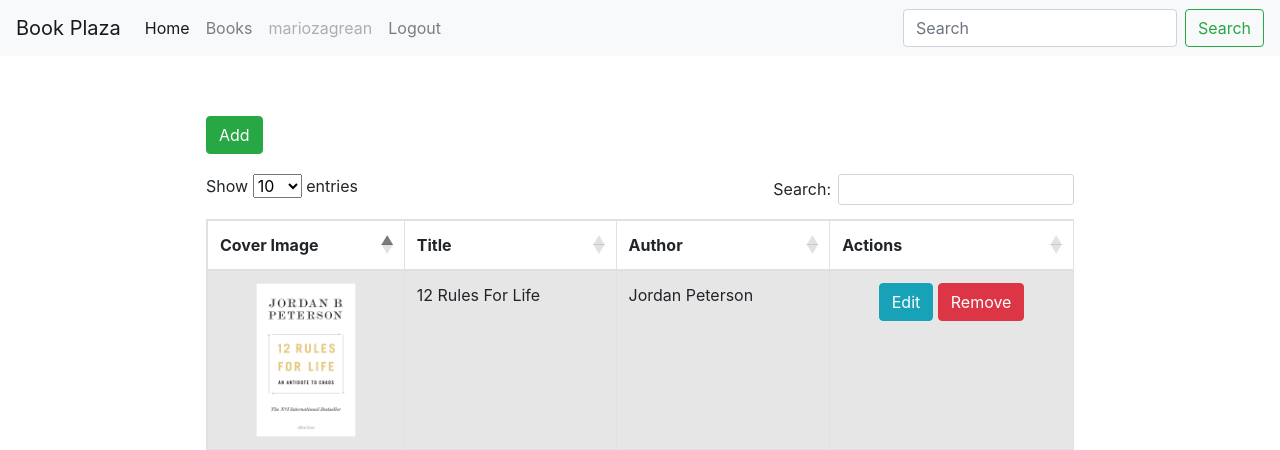
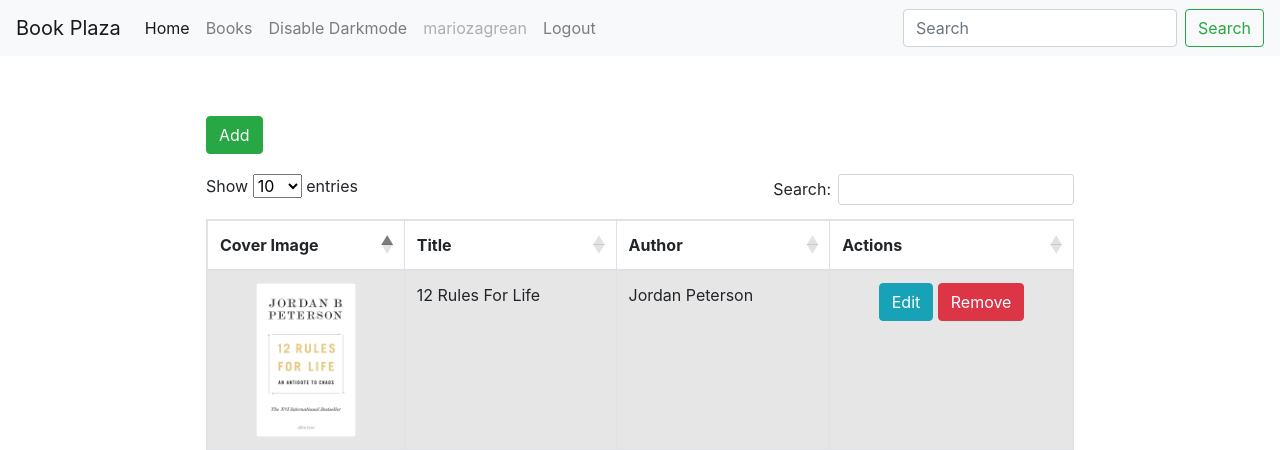
Before and after one commit to hurley98/BookPlaza, a PHP site: page /books.php in a window 1280 px wide. Shown: the top 450 px of the page. Run offline with PHP 8.4, Linux system fonts and the light colour scheme; a user stored in the database is signed in; data comes from the database, SQL or seed files in the repository; tables that the repository leaves empty or names only in its code hold one stand-in row (values such as "Sample post"); some libraries are stand-ins or nearby versions.

Commit message:
Dark mode

```diff
--- a/books.php
+++ b/books.php
@@ -53,13 +53,13 @@ $uid = $_SESSION['user'];
                         <div class="modal fade" tabindex="-1" role="dialog" id="editM<?php echo $book['id']; ?>">
                             <div class="modal-dialog" role="document">
                                 <div class="modal-content">
-                                <div class="modal-header">
+                                <div class="modal-header <?php if($user->isLoggedIn() && $user->darkMode($_SESSION['user'])) { echo "darkmode" ;} ?>">
                                     <h5 class="modal-title">Editeaza cartea: <?php echo $book['title']; ?></h5>
                                     <button type="button" class="close" data-dismiss="modal" aria-label="Close">
                                     <span aria-hidden="true">&times;</span>
                                     </button>
                                 </div>
-                                <div class="modal-body">
+                                <div class="modal-body <?php if($user->isLoggedIn() && $user->darkMode($_SESSION['user'])) { echo "darkmode" ;} ?>">
                                     <form id="formEdit<?php echo $book['id']; ?>">
                                         <input type="number" name="bookid" value="<?php echo $book['id']; ?>" hidden/>
                                         <div class="form-group">
@@ -117,7 +117,7 @@ $uid = $_SESSION['user'];
                                     });
                                     </script>
                                 </div>
-                                <div class="modal-footer">
+                                <div class="modal-footer <?php if($user->isLoggedIn() && $user->darkMode($_SESSION['user'])) { echo "darkmode" ;} ?>">
                                     <button type="button" class="btn btn-secondary" data-dismiss="modal">Close</button>
                                 </div>
                                 </div>
@@ -128,13 +128,13 @@ $uid = $_SESSION['user'];
                         <div class="modal fade" id="removeModal<?php echo $book['id']; ?>" tabindex="-1" role="dialog" aria-labelledby="exampleModalLabel" aria-hidden="true">
                         <div class="modal-dialog" role="document">
                             <div class="modal-content">
-                            <div class="modal-header">
+                            <div class="modal-header <?php if($user->isLoggedIn() && $user->darkMode($_SESSION['user'])) { echo "darkmode" ;} ?>">
                                 <h5 class="modal-title text-danger" id="exampleModalLabel">Atenție</h5>
                                 <button type="button" class="close" data-dismiss="modal" aria-label="Close">
                                 <span aria-hidden="true">&times;</span>
                                 </button>
                             </div>
-                            <div class="modal-body">
+                            <div class="modal-body <?php if($user->isLoggedIn() && $user->darkMode($_SESSION['user'])) { echo "darkmode" ;} ?>">
                                 <p class="text-center">Ești sigur că vrei să ștergi?</p>
                                 <center>
                                     <input type="text" name="bidBook" id="bookb<?php echo $book['id']; ?>" value="<?php echo $book['id']; ?>" hidden />
@@ -192,13 +192,13 @@ $uid = $_SESSION['user'];
     <div class="modal" id="addBook" tabindex="-1" role="dialog">
         <div class="modal-dialog" role="document">
             <div class="modal-content">
-            <div class="modal-header">
+            <div class="modal-header <?php if($user->isLoggedIn() && $user->darkMode($_SESSION['user'])) { echo "darkmode" ;} ?>">
                 <h5 class="modal-title">Add a New Book</h5>
                 <button type="button" class="close closeButton" data-dismiss="modal" aria-label="Close">
                 <span aria-hidden="true">&times;</span>
                 </button>
             </div>
-            <div class="modal-body">
+            <div class="modal-body <?php if($user->isLoggedIn() && $user->darkMode($_SESSION['user'])) { echo "darkmode" ;} ?>">
                 <!-- Form with upload -->
                 <form enctype='multipart/form-data' method="POST" style="width: 80%;" id="uploadForm">
                     <div class="form-group">
@@ -249,7 +249,7 @@ $uid = $_SESSION['user'];
                     </center>
                 </form>
             </div>
-            <div class="modal-footer">
+            <div class="modal-footer <?php if($user->isLoggedIn() && $user->darkMode($_SESSION['user'])) { echo "darkmode" ;} ?>">
                 <button type="button" class="btn btn-secondary closeButton" data-dismiss="modal">Close</button>
             </div>
             </div>
--- a/class/User.php
+++ b/class/User.php
@@ -98,6 +98,101 @@ class User
         }
     }
 
+    // Dark mode enabled
+    public function darkMode($uid)
+    {
+        try
+        {
+            $statement = $this->db->prepare("SELECT * FROM usersettings WHERE uid=:uid AND darkmode=1");
+            $statement->bindParam(':uid', $uid, PDO::PARAM_INT);
+            $statement->execute();
+
+            if($statement->rowCount() > 0)
+            {
+                return true;
+            }
+        } catch(PDOException $e)
+        {
+            echo $e->getMessage();
+        }
+    }
+
+    // Verify if dark mode is enabled
+    public function darkModeEnabled($uid)
+    {
+        try
+        {
+            $statement = $this->db->prepare("SELECT * FROM usersettings WHERE uid=:uid AND darkmode=0");
+            $statement->bindParam(':uid', $uid, PDO::PARAM_INT);
+            $statement->execute();
+
+            if($statement->rowCount() > 0)
+            {
+                return true;
+            }
+            else
+            {
+                return false;
+            }
+        } catch(PDOException $e)
+        {
+            echo $e->getMessage();
+        }
+    }
+
+    // Enable dark mode
+    public function enableDarkMode($uid)
+    {
+        try
+        {
+            $statement = $this->db->prepare("UPDATE usersettings SET darkmode=1 WHERE uid=:uid");
+            $statement->bindParam(':uid', $uid, PDO::PARAM_INT);
+            $statement->execute();
+
+            if($statement->rowCount() > 0)
+            {
+                // s-a actualizat
+                return true;
+            }
+            else
+            {
+                // daca nu exista se va insera
+                $insertStatement = $this->db->prepare("INSERT INTO usersettings(uid, darkmode) VALUES(:uid, 1)");
+                $insertStatement->bindParam(':uid', $uid, PDO::PARAM_INT);
+                $insertStatement->execute();
+
+                if($insertStatement->rowCount() > 0)
+                {
+                    // s-a actualizat
+                    return true;
+                }
+            }
+        } catch(PDOException $e)
+        {
+            echo $e->getMessage();
+        }
+    }
+
+    // disable
+    public function disableDarkMode($uid)
+    {
+        try
+        {
+            $statement = $this->db->prepare("UPDATE usersettings SET darkmode=0 WHERE uid=:uid");
+            $statement->bindParam(':uid', $uid, PDO::PARAM_INT);
+            $statement->execute();
+
+            if($statement->rowCount() > 0)
+            {
+                // s-a actualizat
+                return true;
+            }
+        } catch(PDOException $e)
+        {
+            echo $e->getMessage();
+        }
+    }
+
     // Is Logged in
     public function isLoggedIn()
     {
--- /dev/null
+++ b/dist/css/darkmode.css
@@ -0,0 +1,5 @@
+.darkmode
+{
+    background-color: rgb(37, 37, 37) !important;
+    color: white !important;
+}
--- a/header.inc.php
+++ b/header.inc.php
@@ -9,15 +9,17 @@
     <!-- Bootstrap CSS -->
     <link rel="stylesheet" href="dist/css/bootstrap.min.css">
 
+
     <script src="https://code.jquery.com/jquery-3.4.1.min.js"></script>
 
     <!-- Datatable -->
     <link href="https://cdn.datatables.net/1.10.20/css/dataTables.bootstrap4.min.css" rel="stylesheet" />
 
-
+    <!-- Dark mode -->
+    <link href="dist/css/darkmode.css" rel="stylesheet"/>
     <title>Book Plaza</title>
   </head>
-  <body>
+  <body class="<?php if($user->isLoggedIn() && $user->darkMode($_SESSION['user'])) { echo "darkmode" ;} ?>">
   <!-- Header -->
   <nav class="navbar navbar-expand-lg navbar-light bg-light">
   <button class="navbar-toggler" type="button" data-toggle="collapse" data-target="#navbarTogglerDemo03" aria-controls="navbarTogglerDemo03" aria-expanded="false" aria-label="Toggle navigation">
@@ -33,6 +35,15 @@
       <li class="nav-item">
         <a class="nav-link" href="books">Books</a>
       </li>
+      <?php if($user->isLoggedIn()) { ?>
+        <li class="nav-item">
+          <?php if($user->darkModeEnabled($_SESSION['user'])) {  ?>
+          <a href="#" id="enableDarkmode" class="nav-link">Enable Darkmode</a>
+          <?php } else { ?>
+            <a href="#" id="disableDarkmode" class="nav-link">Disable Darkmode</a>
+          <?php } ?>
+        </li>
+        <?php } ?>
       <li class="nav-item">
         <a class="nav-link disabled" href="#" tabindex="-1" aria-disabled="true"><?php echo $user->getUsername(@$_SESSION['user']); ?></a>
       </li>
@@ -52,9 +63,45 @@
   <center>
     <img src="img/loader.gif"/>
   </center>
+
 </div>
 <script>
   $(document).ready(() => {
     $('.loader').hide();
+
+    $('#enableDarkmode').click((e) => {
+      e.preventDefault();
+
+      $.ajax
+      ({
+        type: 'POST',
+        url: 'Actions/DarkMode.php',
+        cache: false,
+        success: (response) => {
+          if(response == 1)
+          {
+            location.reload(true);
+          }
+        }
+      });
+    });
+
+    $('#disableDarkmode').click((e) => {
+      e.preventDefault();
+
+      $.ajax
+      ({
+        type: 'POST',
+        url: 'Actions/DisableDarkmode.php',
+        cache: false,
+        success: (response) => {
+          if(response == 1)
+          {
+            location.reload(true);
+          }
+        }
+      });
+
+    })
   });
 </script>
```
Also changed, not shown: Actions/DarkMode.php (added, +10 -0 lines), Actions/disableDarkmode.php (added, +10 -0 lines), 1 other file.
